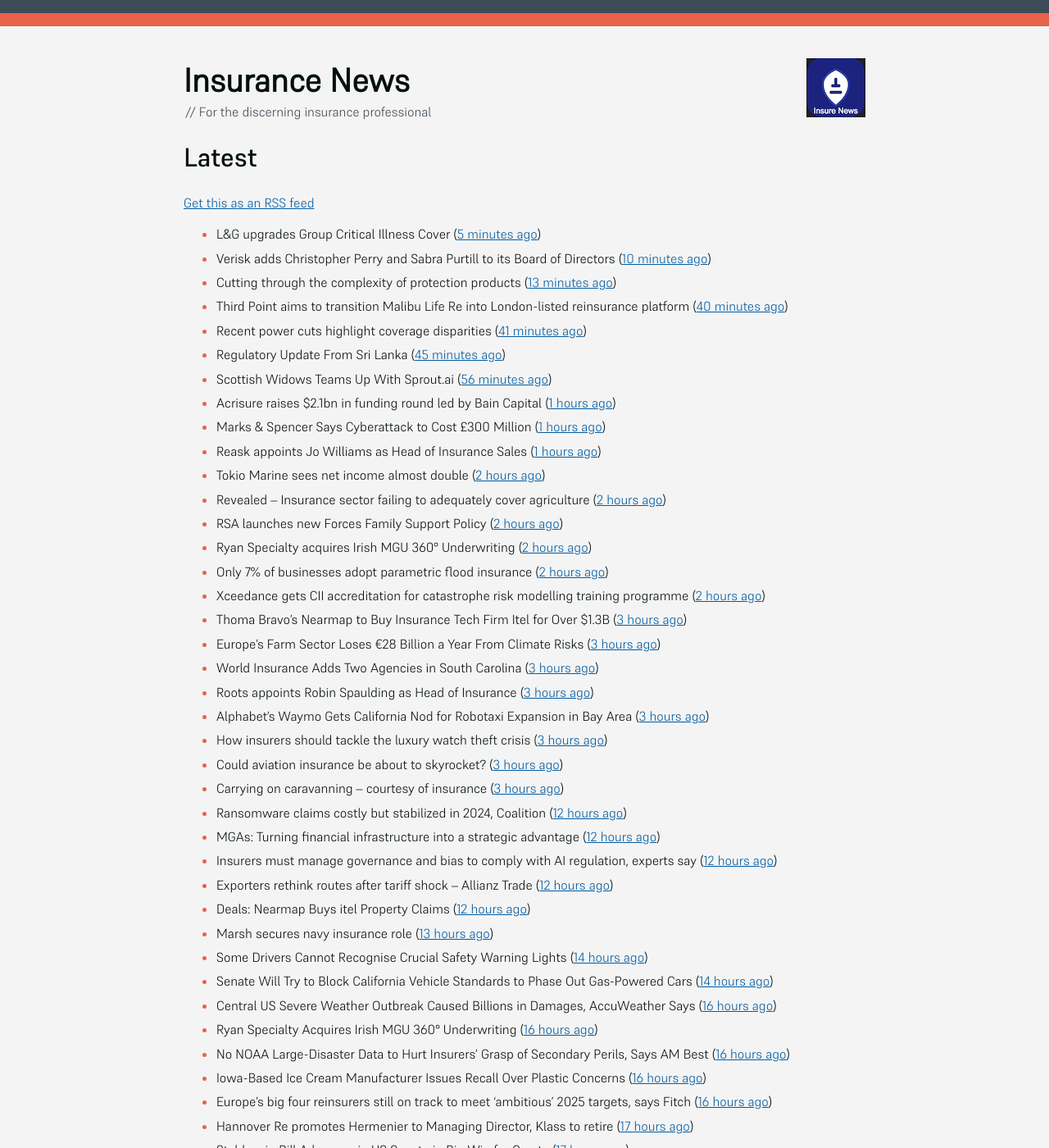
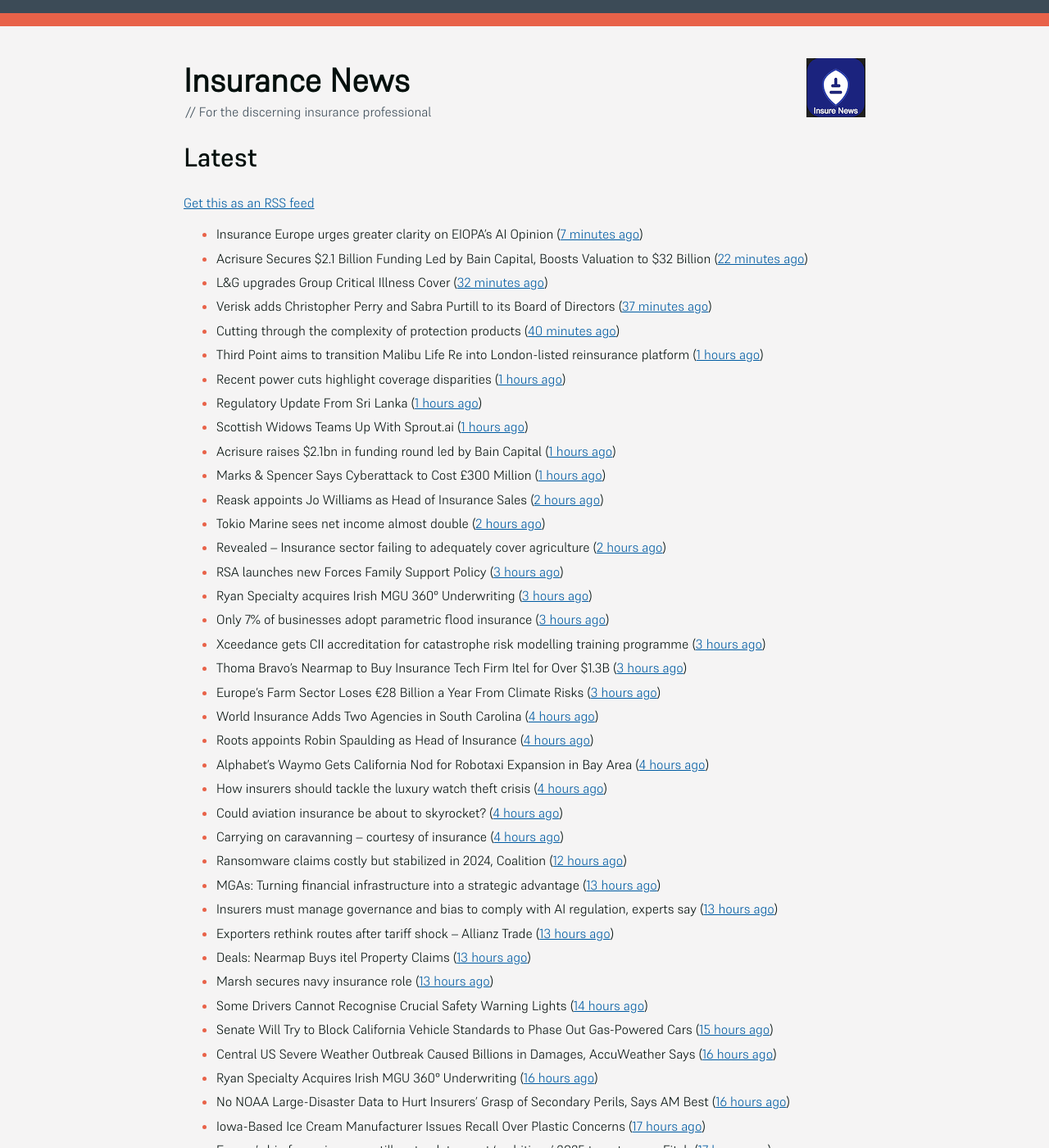
Before and after one commit to mat-0/feeds.thechels.uk, a Jekyll site: the page built from index.md, in a window 1280 px wide and 1400 px high. Shown: the whole window at 82% size. Built offline with Jekyll 4.4.1, drawn with Linux system fonts in a browser that asks for light colours; some of the changed text lies outside the part shown.

Commit message:
New Feed

```diff
--- a/index.md
+++ b/index.md
@@ -8,54 +8,55 @@ description: Latest Updates
 [Get this as an RSS feed](/feed.rss)
 
 <!-- news_marker starts -->
-- L&G upgrades Group Critical Illness Cover ([5 minutes ago](https://ifamagazine.com/lg-upgrades-group-critical-illness-cover/))
-- Verisk adds Christopher Perry and Sabra Purtill to its Board of Directors ([10 minutes ago](https://www.reinsurancene.ws/verisk-adds-christopher-perry-and-sabra-purtill-to-its-board-of-directors/))
-- Cutting through the complexity of protection products ([13 minutes ago](https://ifamagazine.com/cutting-through-the-complexity-of-protection-products/))
-- Third Point aims to transition Malibu Life Re into London-listed reinsurance platform ([40 minutes ago](https://www.reinsurancene.ws/third-point-aims-to-transition-malibu-life-re-into-london-listed-reinsurance-platform/))
-- Recent power cuts highlight coverage disparities ([41 minutes ago](https://www.postonline.co.uk/commercial/7957791/recent-power-cuts-highlight-coverage-disparities))
-- Regulatory Update From Sri Lanka ([45 minutes ago](https://insurance-edge.net/2025/05/21/regulatory-update-from-sri-lanka/))
-- Scottish Widows Teams Up With Sprout.ai ([56 minutes ago](https://insurance-edge.net/2025/05/21/scottish-widows-teams-up-with-sprout-ai/))
+- Insurance Europe urges greater clarity on EIOPA’s AI Opinion ([7 minutes ago](https://www.reinsurancene.ws/insurance-europe-urges-greater-clarity-on-eiopas-ai-opinion/))
+- Acrisure Secures $2.1 Billion Funding Led by Bain Capital, Boosts Valuation to $32 Billion ([22 minutes ago](https://www.insurtechinsights.com/acrisure-secures-2-1-billion-funding-led-by-bain-capital-boosts-valuation-to-32-billion/))
+- L&G upgrades Group Critical Illness Cover ([32 minutes ago](https://ifamagazine.com/lg-upgrades-group-critical-illness-cover/))
+- Verisk adds Christopher Perry and Sabra Purtill to its Board of Directors ([37 minutes ago](https://www.reinsurancene.ws/verisk-adds-christopher-perry-and-sabra-purtill-to-its-board-of-directors/))
+- Cutting through the complexity of protection products ([40 minutes ago](https://ifamagazine.com/cutting-through-the-complexity-of-protection-products/))
+- Third Point aims to transition Malibu Life Re into London-listed reinsurance platform ([1 hours ago](https://www.reinsurancene.ws/third-point-aims-to-transition-malibu-life-re-into-london-listed-reinsurance-platform/))
+- Recent power cuts highlight coverage disparities ([1 hours ago](https://www.postonline.co.uk/commercial/7957791/recent-power-cuts-highlight-coverage-disparities))
+- Regulatory Update From Sri Lanka ([1 hours ago](https://insurance-edge.net/2025/05/21/regulatory-update-from-sri-lanka/))
+- Scottish Widows Teams Up With Sprout.ai ([1 hours ago](https://insurance-edge.net/2025/05/21/scottish-widows-teams-up-with-sprout-ai/))
 - Acrisure raises $2.1bn in funding round led by Bain Capital ([1 hours ago](https://www.reinsurancene.ws/acrisure-raises-2-1bn-in-funding-round-led-by-bain-capital/))
 - Marks & Spencer Says Cyberattack to Cost £300 Million ([1 hours ago](https://www.insurancejournal.com/news/international/2025/05/21/824570.htm))
-- Reask appoints Jo Williams as Head of Insurance Sales ([1 hours ago](https://www.reinsurancene.ws/reask-appoints-jo-williams-as-head-of-insurance-sales/))
+- Reask appoints Jo Williams as Head of Insurance Sales ([2 hours ago](https://www.reinsurancene.ws/reask-appoints-jo-williams-as-head-of-insurance-sales/))
 - Tokio Marine sees net income almost double ([2 hours ago](https://www.insurancebusinessmag.com/uk/news/breaking-news/tokio-marine-sees-net-income-almost-double-536377.aspx))
 - Revealed – Insurance sector failing to adequately cover agriculture ([2 hours ago](https://www.insurancebusinessmag.com/uk/news/breaking-news/revealed--insurance-sector-failing-to-adequately-cover-agriculture-536376.aspx))
-- RSA launches new Forces Family Support Policy ([2 hours ago](https://www.insurancebusinessmag.com/uk/news/breaking-news/rsa-launches-new-forces-family-support-policy-536375.aspx))
-- Ryan Specialty acquires Irish MGU 360° Underwriting ([2 hours ago](https://www.reinsurancene.ws/ryan-specialty-acquires-irish-mgu-360-underwriting/))
-- Only 7% of businesses adopt parametric flood insurance ([2 hours ago](https://www.postonline.co.uk/news/7957796/only-7-of-businesses-adopt-parametric-flood-insurance))
-- Xceedance gets CII accreditation for catastrophe risk modelling training programme ([2 hours ago](https://www.insurancebusinessmag.com/uk/news/catastrophe/xceedance-gets-cii-accreditation-for-catastrophe-risk-modelling-training-programme-536374.aspx))
+- RSA launches new Forces Family Support Policy ([3 hours ago](https://www.insurancebusinessmag.com/uk/news/breaking-news/rsa-launches-new-forces-family-support-policy-536375.aspx))
+- Ryan Specialty acquires Irish MGU 360° Underwriting ([3 hours ago](https://www.reinsurancene.ws/ryan-specialty-acquires-irish-mgu-360-underwriting/))
+- Only 7% of businesses adopt parametric flood insurance ([3 hours ago](https://www.postonline.co.uk/news/7957796/only-7-of-businesses-adopt-parametric-flood-insurance))
+- Xceedance gets CII accreditation for catastrophe risk modelling training programme ([3 hours ago](https://www.insurancebusinessmag.com/uk/news/catastrophe/xceedance-gets-cii-accreditation-for-catastrophe-risk-modelling-training-programme-536374.aspx))
 - Thoma Bravo’s Nearmap to Buy Insurance Tech Firm Itel for Over $1.3B ([3 hours ago](https://www.insurancejournal.com/news/national/2025/05/21/824558.htm))
 - Europe’s Farm Sector Loses €28 Billion a Year From Climate Risks ([3 hours ago](https://www.insurancejournal.com/news/international/2025/05/21/824536.htm))
-- World Insurance Adds Two Agencies in South Carolina ([3 hours ago](https://www.insurancejournal.com/news/southeast/2025/05/21/824482.htm))
-- Roots appoints Robin Spaulding as Head of Insurance ([3 hours ago](https://www.reinsurancene.ws/roots-appoints-robin-spaulding-as-head-of-insurance/))
-- Alphabet’s Waymo Gets California Nod for Robotaxi Expansion in Bay Area ([3 hours ago](https://www.insurancejournal.com/news/west/2025/05/21/824562.htm))
-- How insurers should tackle the luxury watch theft crisis ([3 hours ago](https://www.postonline.co.uk/claims/7957407/how-insurers-should-tackle-the-luxury-watch-theft-crisis))
-- Could aviation insurance be about to skyrocket? ([3 hours ago](https://www.postonline.co.uk/commercial/7957567/could-aviation-insurance-be-about-to-skyrocket))
-- Carrying on caravanning – courtesy of insurance ([3 hours ago](https://www.postonline.co.uk/personal/7957724/carrying-on-caravanning-%E2%80%93-courtesy-of-insurance))
+- World Insurance Adds Two Agencies in South Carolina ([4 hours ago](https://www.insurancejournal.com/news/southeast/2025/05/21/824482.htm))
+- Roots appoints Robin Spaulding as Head of Insurance ([4 hours ago](https://www.reinsurancene.ws/roots-appoints-robin-spaulding-as-head-of-insurance/))
+- Alphabet’s Waymo Gets California Nod for Robotaxi Expansion in Bay Area ([4 hours ago](https://www.insurancejournal.com/news/west/2025/05/21/824562.htm))
+- How insurers should tackle the luxury watch theft crisis ([4 hours ago](https://www.postonline.co.uk/claims/7957407/how-insurers-should-tackle-the-luxury-watch-theft-crisis))
+- Could aviation insurance be about to skyrocket? ([4 hours ago](https://www.postonline.co.uk/commercial/7957567/could-aviation-insurance-be-about-to-skyrocket))
+- Carrying on caravanning – courtesy of insurance ([4 hours ago](https://www.postonline.co.uk/personal/7957724/carrying-on-caravanning-%E2%80%93-courtesy-of-insurance))
 - Ransomware claims costly but stabilized in 2024, Coalition ([12 hours ago](https://www.dig-in.com/news/ransomware-claims-costly-but-stabilized-in-2024-coalition))
-- MGAs: Turning financial infrastructure into a strategic advantage ([12 hours ago](https://www.dig-in.com/opinion/turning-financial-infrastructure-into-a-strategic-advantage))
-- Insurers must manage governance and bias to comply with AI regulation, experts say ([12 hours ago](https://www.dig-in.com/news/ai-governance-and-bias-become-compliance-issues-for-insurers))
-- Exporters rethink routes after tariff shock – Allianz Trade ([12 hours ago](https://www.insurancebusinessmag.com/uk/news/sme/exporters-rethink-routes-after-tariff-shock--allianz-trade-536347.aspx))
-- Deals: Nearmap Buys itel Property Claims ([12 hours ago](https://insurance-edge.net/2025/05/20/deals-nearmap-buys-itel-property-claims/))
+- MGAs: Turning financial infrastructure into a strategic advantage ([13 hours ago](https://www.dig-in.com/opinion/turning-financial-infrastructure-into-a-strategic-advantage))
+- Insurers must manage governance and bias to comply with AI regulation, experts say ([13 hours ago](https://www.dig-in.com/news/ai-governance-and-bias-become-compliance-issues-for-insurers))
+- Exporters rethink routes after tariff shock – Allianz Trade ([13 hours ago](https://www.insurancebusinessmag.com/uk/news/sme/exporters-rethink-routes-after-tariff-shock--allianz-trade-536347.aspx))
+- Deals: Nearmap Buys itel Property Claims ([13 hours ago](https://insurance-edge.net/2025/05/20/deals-nearmap-buys-itel-property-claims/))
 - Marsh secures navy insurance role ([13 hours ago](https://www.insurancebusinessmag.com/uk/news/marine/marsh-secures-navy-insurance-role-536336.aspx))
 - Some Drivers Cannot Recognise Crucial Safety Warning Lights ([14 hours ago](https://insurance-edge.net/2025/05/20/some-drivers-cannot-recognise-crucial-safety-warning-lights/))
-- Senate Will Try to Block California Vehicle Standards to Phase Out Gas-Powered Cars ([14 hours ago](https://www.insurancejournal.com/news/west/2025/05/20/824554.htm))
+- Senate Will Try to Block California Vehicle Standards to Phase Out Gas-Powered Cars ([15 hours ago](https://www.insurancejournal.com/news/west/2025/05/20/824554.htm))
 - Central US Severe Weather Outbreak Caused Billions in Damages, AccuWeather Says ([16 hours ago](https://www.insurancejournal.com/news/midwest/2025/05/20/824523.htm))
 - Ryan Specialty Acquires Irish MGU 360° Underwriting ([16 hours ago](https://www.insurancejournal.com/news/international/2025/05/20/824530.htm))
 - No NOAA Large-Disaster Data to Hurt Insurers’ Grasp of Secondary Perils, Says AM Best ([16 hours ago](https://www.insurancejournal.com/news/national/2025/05/20/824515.htm))
-- Iowa-Based Ice Cream Manufacturer Issues Recall Over Plastic Concerns ([16 hours ago](https://www.insurancejournal.com/news/midwest/2025/05/20/824520.htm))
-- Europe’s big four reinsurers still on track to meet ‘ambitious’ 2025 targets, says Fitch ([16 hours ago](https://www.reinsurancene.ws/europes-big-four-reinsurers-still-on-track-to-meet-ambitious-2025-targets-says-fitch/))
+- Iowa-Based Ice Cream Manufacturer Issues Recall Over Plastic Concerns ([17 hours ago](https://www.insurancejournal.com/news/midwest/2025/05/20/824520.htm))
+- Europe’s big four reinsurers still on track to meet ‘ambitious’ 2025 targets, says Fitch ([17 hours ago](https://www.reinsurancene.ws/europes-big-four-reinsurers-still-on-track-to-meet-ambitious-2025-targets-says-fitch/))
 - Hannover Re promotes Hermenier to Managing Director, Klass to retire ([17 hours ago](https://www.reinsurancene.ws/hannover-re-promotes-hermenier-to-managing-director-klass-to-retire/))
-- Stablecoin Bill Advances in US Senate in Big Win for Crypto ([17 hours ago](https://www.insurancejournal.com/news/national/2025/05/20/824512.htm))
-- Cyclone Reinsurance Pool reduces insurance premiums for Australians in high risk areas ([17 hours ago](https://www.reinsurancene.ws/cyclone-reinsurance-pool-reduces-insurance-premiums-for-australians-in-high-risk-areas/))
-- Everest appoints Darryl Page to its Board of Directors ([18 hours ago](https://www.reinsurancene.ws/everest-appoints-darryl-page-to-its-board-of-directors/))
+- Stablecoin Bill Advances in US Senate in Big Win for Crypto ([18 hours ago](https://www.insurancejournal.com/news/national/2025/05/20/824512.htm))
+- Cyclone Reinsurance Pool reduces insurance premiums for Australians in high risk areas ([18 hours ago](https://www.reinsurancene.ws/cyclone-reinsurance-pool-reduces-insurance-premiums-for-australians-in-high-risk-areas/))
 - Cytora and Aisix Solutions Partner to Bolster Insurers’ Wildfire Risk Management ([18 hours ago](https://www.insurtechinsights.com/cytora-and-aisix-solutions-partner-to-bolster-insurers-wildfire-risk-management/))
-- Massachusetts Denies 7.1% Workers’ Comp Rate Hike After 2024 ‘Excessive’ Cut ([18 hours ago](https://www.insurancejournal.com/news/east/2025/05/20/824489.htm))
-- Nearmap to Acquire Itel in $1.3 Billion Deal, Creating $8 Billion Property Intelligence Powerhouse ([18 hours ago](https://www.insurtechinsights.com/nearmap-to-acquire-itel-in-1-3-billion-deal-creating-8-billion-property-intelligence-powerhouse/))
-- Sophos and Capsule Insurance Join Forces to Offer Integrated Cybersecurity and Insurance for UK Businesses ([19 hours ago](https://www.insurtechinsights.com/sophos-and-capsule-insurance-join-forces-to-offer-integrated-cybersecurity-and-insurance-for-uk-businesses/))
-- Cytora Teams Up With AISIX Solutions ([19 hours ago](https://insurance-edge.net/2025/05/20/cytora-teams-up-with-aisix-solutions/))
-- GlobalData Sees Opportunity & Challenges in US Health Insurance Market ([19 hours ago](https://insurance-edge.net/2025/05/20/globaldata-sees-opportunity-challenges-in-us-health-insurance-market/))
-- Bayer Seeks Roundup Settlement, Explores Monsanto Bankruptcy: Reports ([19 hours ago](https://www.insurancejournal.com/news/national/2025/05/20/824477.htm))
+- Massachusetts Denies 7.1% Workers’ Comp Rate Hike After 2024 ‘Excessive’ Cut ([19 hours ago](https://www.insurancejournal.com/news/east/2025/05/20/824489.htm))
+- Nearmap to Acquire Itel in $1.3 Billion Deal, Creating $8 Billion Property Intelligence Powerhouse ([19 hours ago](https://www.insurtechinsights.com/nearmap-to-acquire-itel-in-1-3-billion-deal-creating-8-billion-property-intelligence-powerhouse/))
+- Sophos and Capsule Insurance Join Forces to Offer Integrated Cybersecurity and Insurance for UK Businesses ([20 hours ago](https://www.insurtechinsights.com/sophos-and-capsule-insurance-join-forces-to-offer-integrated-cybersecurity-and-insurance-for-uk-businesses/))
+- Cytora Teams Up With AISIX Solutions ([20 hours ago](https://insurance-edge.net/2025/05/20/cytora-teams-up-with-aisix-solutions/))
+- GlobalData Sees Opportunity & Challenges in US Health Insurance Market ([20 hours ago](https://insurance-edge.net/2025/05/20/globaldata-sees-opportunity-challenges-in-us-health-insurance-market/))
+- Bayer Seeks Roundup Settlement, Explores Monsanto Bankruptcy: Reports ([20 hours ago](https://www.insurancejournal.com/news/national/2025/05/20/824477.htm))
 - New England’s Shield Health Settles Data Breach Cases for $15.3 Million ([20 hours ago](https://www.insurancejournal.com/news/east/2025/05/20/824475.htm))
 - Japan’s Big Non-Life Insurers Plan to Sell Cross Shareholdings ([21 hours ago](https://www.insurancejournal.com/news/international/2025/05/20/824468.htm))
 - Demand for support for Parkinsons and other long-term conditions is up 30%, finds RedArc ([22 hours ago](https://ifamagazine.com/demand-for-support-for-parkinsons-and-other-long-term-conditions-is-up-30-finds-redarc/))
@@ -118,12 +119,11 @@ description: Latest Updates
 - AI will have a greater role to play in claims despite initial hesitancy ([4 days ago](https://www.postonline.co.uk/broker/7957769/ai-will-have-a-greater-role-to-play-in-claims-despite-initial-hesitancy))
 - Ardonagh’s rebrand; Google Cloud’s expansion; Insure Your Paws’ product ([4 days ago](https://www.postonline.co.uk/news/7957764/ardonaghs-rebrand-google-clouds-expansion-insure-your-paws-product))
 - Yutree MD optimistic for the future of independent brokers ([4 days ago](https://www.postonline.co.uk/news/7957767/yutree-md-optimistic-for-the-future-of-independent-brokers))
-- FCA hopes firms will gain confidence with fewer rules ([4 days ago](https://www.postonline.co.uk/news/7957766/fca-hopes-firms-will-gain-confidence-with-fewer-rules))
+- FCA hopes firms will gain confidence with fewer rules ([5 days ago](https://www.postonline.co.uk/news/7957766/fca-hopes-firms-will-gain-confidence-with-fewer-rules))
 - What Tiernan will find in the Lloyd’s CEO in-tray ([5 days ago](https://www.postonline.co.uk/lloydslondon/7957720/what-tiernan-will-find-in-the-lloyds-ceo-in-tray))
 - Penny Black’s Social Diary: Markerstudy’s premiere; iCan’s lassi ([5 days ago](https://www.postonline.co.uk/people/7957568/penny-blacks-social-diary-markerstudys-premiere-icans-lassi))
 - How insurers can use systemic risk knowledge internally ([5 days ago](https://www.dig-in.com/opinion/how-insurers-can-use-systemic-risk-knowledge-internally))
 - Nationwide Partners with Kadance to Offer Genomics-Based Precision Health to Life Insurance Customers ([5 days ago](https://www.insurtechinsights.com/nationwide-partners-with-kadance-to-offer-genomics-based-precision-health-to-life-insurance-customers/))
-- Tinubu Secures $45 Million to Accelerate Global Leadership in Specialty Insurance SaaS ([5 days ago](https://www.insurtechinsights.com/tinubu-secures-45-million-to-accelerate-global-leadership-in-specialty-insurance-saas/))
 - Rosemount Financial Solutions (IFA) announces 4C Platform partnership to support private medical insurance advice ([6 days ago](https://ifamagazine.com/rosemount-financial-solutions-ifa-announces-4c-platform-partnership-to-support-private-medical-insurance-advice/))
 - Seventy-two per cent of new absentees under group income protection policies returned to work during 2024 ([7 days ago](https://ifamagazine.com/seventy-two-per-cent-of-new-absentees-under-group-income-protection-policies-returned-to-work-during-2024/))
 - OneFamily celebrates fifty years of inspiring better futures ([8 days ago](https://ifamagazine.com/onefamily-celebrates-fifty-years-of-inspiring-better-futures/))
```
Also changed, not shown: other parts of index.md (+1 -1 lines).
